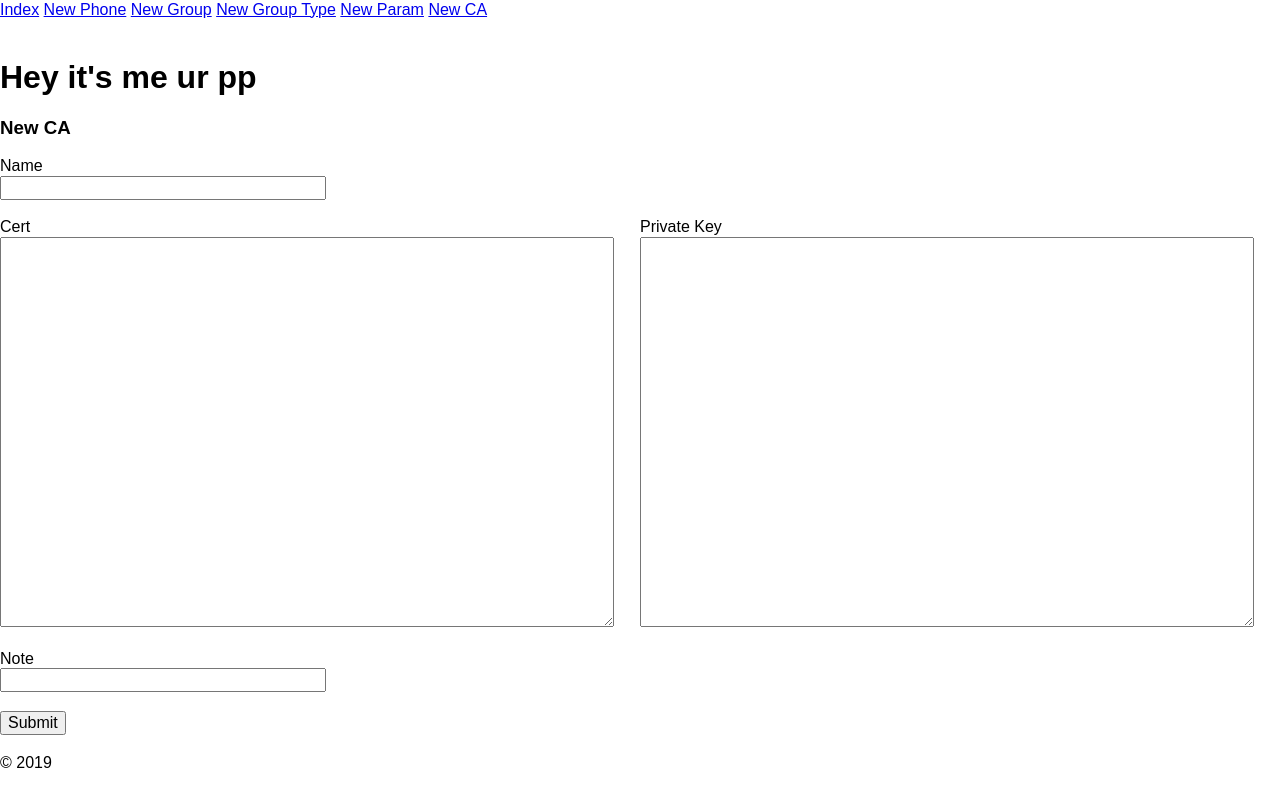
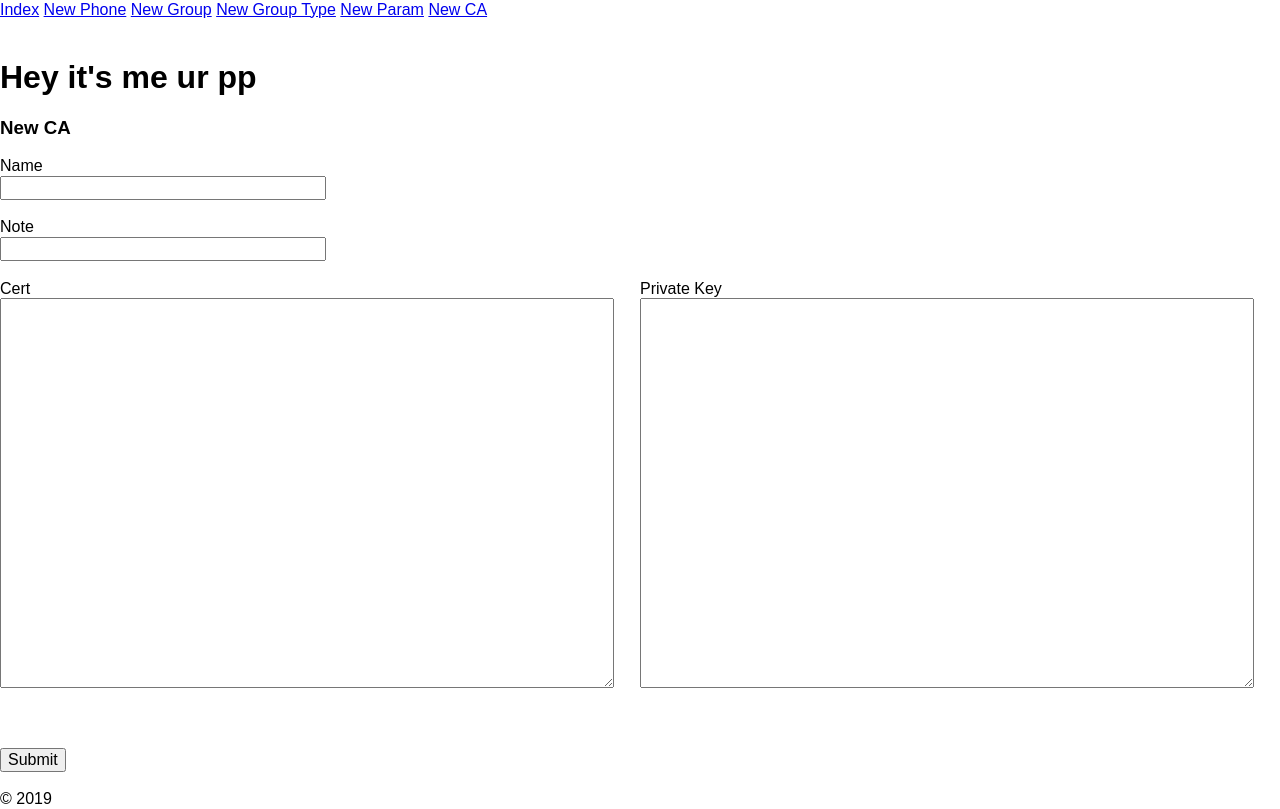
Before and after one commit to openspork/pp, a Flask app: page /new_ca in a window 1280 px wide. Before the commit the page ends 768 px from the top, so only its background shows below. Run offline with Flask 2, Linux system fonts and the light colour scheme; some libraries are stand-ins or nearby versions.

Commit message:
further ca templating cleanup

```diff
--- a/ppapp/templates/ca.j2
+++ b/ppapp/templates/ca.j2
@@ -12,6 +12,11 @@ New CA
                 {{ form.name.label }}
                 <br>
                 {{ form.name(size=32) }}
+                <br>
+                <br>
+                {{ form.note.label }}
+                <br>
+                {{ form.note(size=32) }}
             </div>
         </div>
         <br>
@@ -30,12 +35,7 @@ New CA
         <br>
         <div class="pure-g">
             <div class="pure-u-1-1">
-                {{ form.note.label }}
-                <br>
-                {{ form.note(size=32) }}
                 {% block op_ops %}
-
-
                 {% endblock %}
                 <br>
                 <br>
```
